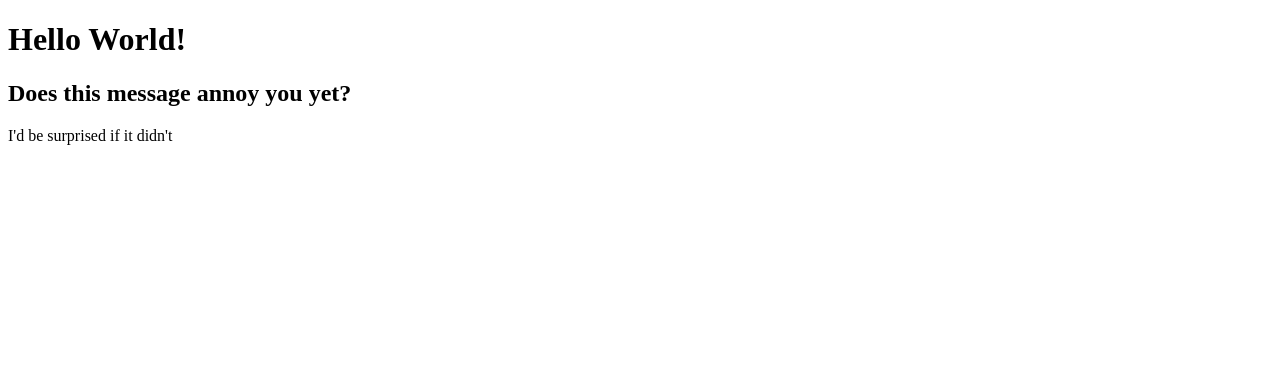
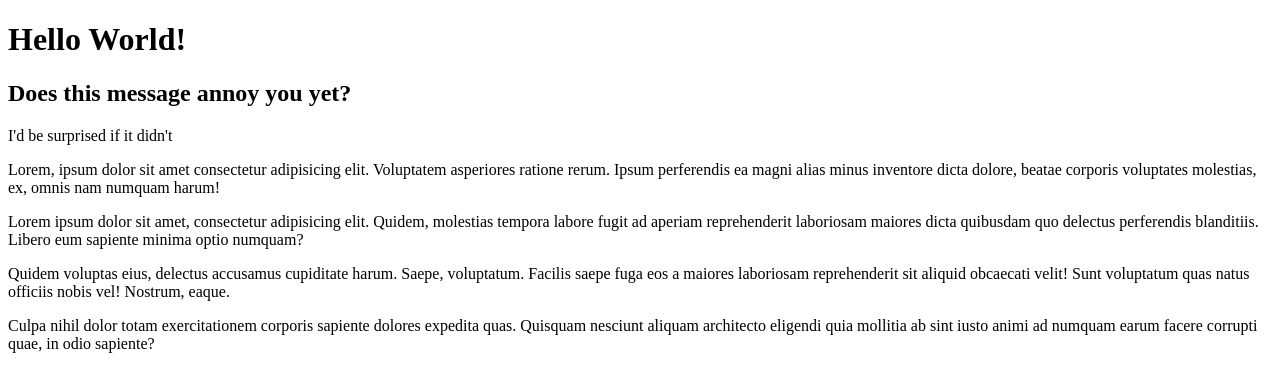
Before and after one commit to HunterHodge/SavvyCodersInitialProject, a website: page index.html in a window 1280 px wide. Drawn offline with Linux system fonts and the light colour scheme.

Commit message:
Add paragraphs to index

```diff
--- a/index.html
+++ b/index.html
@@ -10,5 +10,11 @@
     <h1>Hello World!</h1>
     <h2>Does this message annoy you yet?</h2>
     <p>I'd be surprised if it didn't</p>
+
+    <p>Lorem, ipsum dolor sit amet consectetur adipisicing elit. Voluptatem asperiores ratione rerum. Ipsum perferendis ea magni alias minus inventore dicta dolore, beatae corporis voluptates molestias, ex, omnis nam numquam harum!</p>
+
+    <p>Lorem ipsum dolor sit amet, consectetur adipisicing elit. Quidem, molestias tempora labore fugit ad aperiam reprehenderit laboriosam maiores dicta quibusdam quo delectus perferendis blanditiis. Libero eum sapiente minima optio numquam?</p>
+    <p>Quidem voluptas eius, delectus accusamus cupiditate harum. Saepe, voluptatum. Facilis saepe fuga eos a maiores laboriosam reprehenderit sit aliquid obcaecati velit! Sunt voluptatum quas natus officiis nobis vel! Nostrum, eaque.</p>
+    <p>Culpa nihil dolor totam exercitationem corporis sapiente dolores expedita quas. Quisquam nesciunt aliquam architecto eligendi quia mollitia ab sint iusto animi ad numquam earum facere corrupti quae, in odio sapiente?</p>
 </body>
 </html>
```
